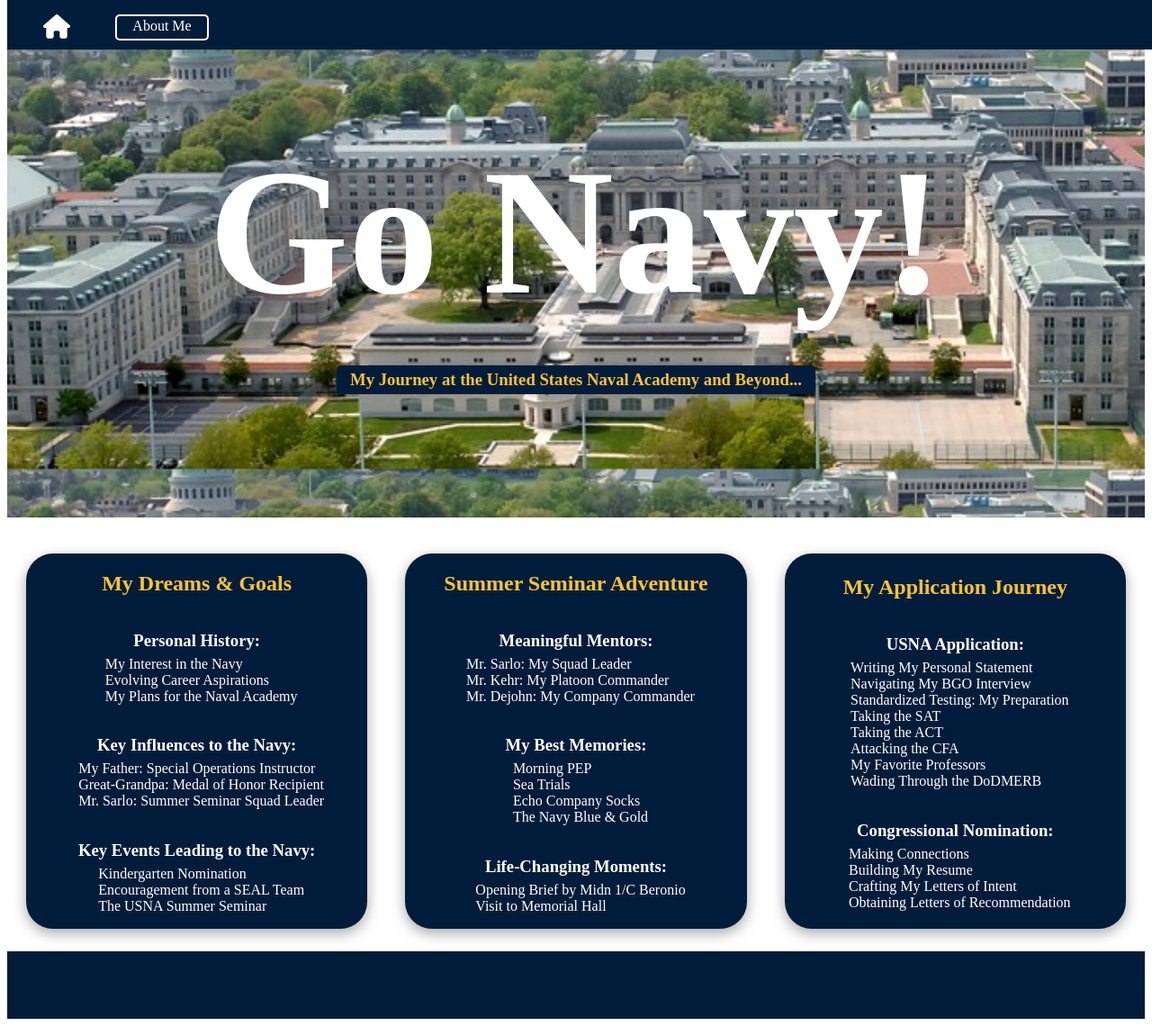
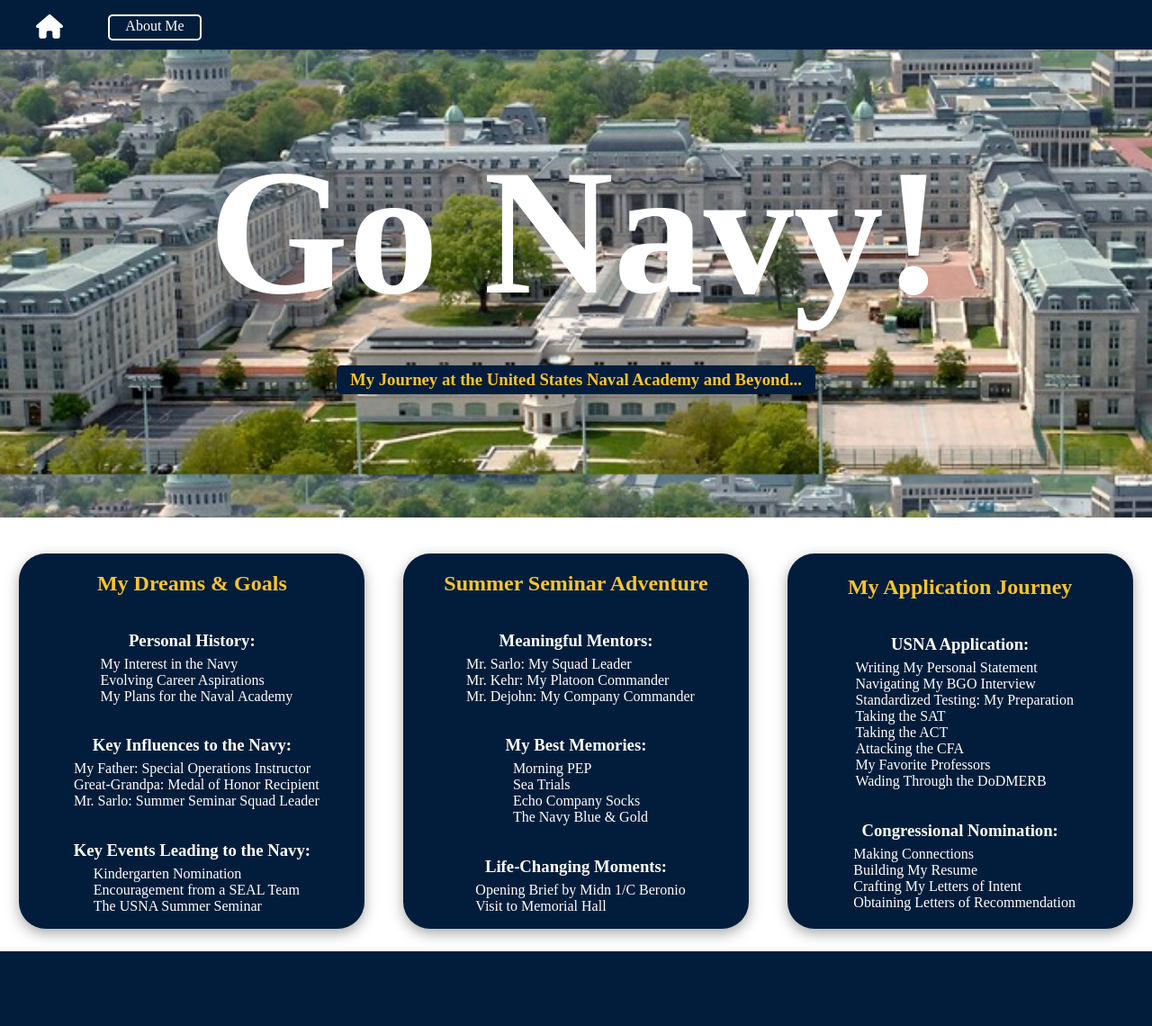
Before and after one commit to AmerikanischerAdler/go_navy, a Flask app: page / in a window 1280 px wide. Shown: the whole page at 90% size. After the commit the page ends 1057 px from the top, so only its background shows below. Run offline with Flask 3, Linux system fonts and the light colour scheme; some web fonts are replaced.

Commit message:
fixed margins

```diff
--- a/templates/base.html
+++ b/templates/base.html
@@ -13,6 +13,13 @@
         font-family: Bungee Hairline;
     }
 
+    body {
+        width: 100%;
+        margin: 0;
+        padding: 0;
+        overflow-x: hidden;
+    }
+
     header, footer {
         width: 100%;
         background-color: #021D3B;
@@ -24,6 +31,7 @@
         margin: 0;
         padding: 0;
         top: 0;
+        left: 0;
     }
 
     header ul {
```
